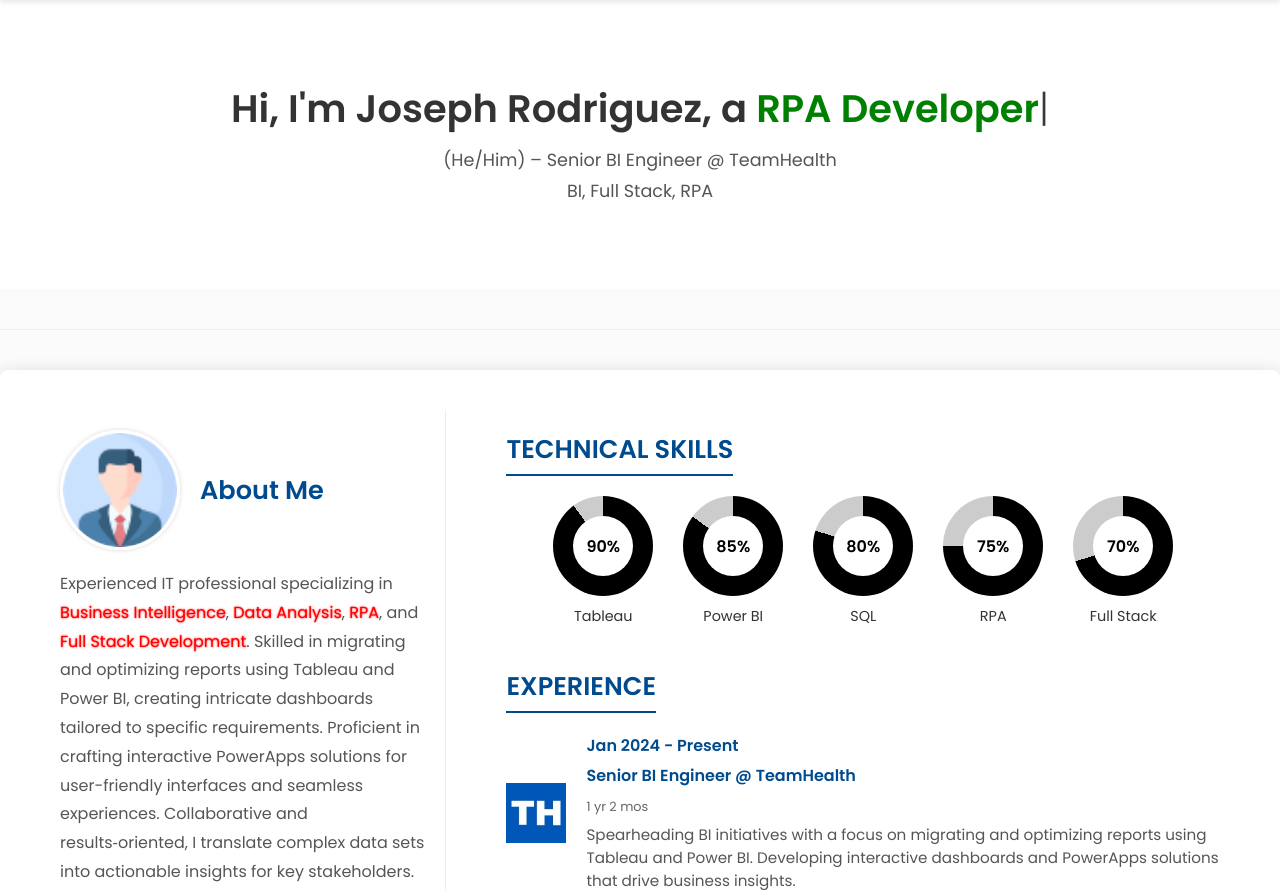
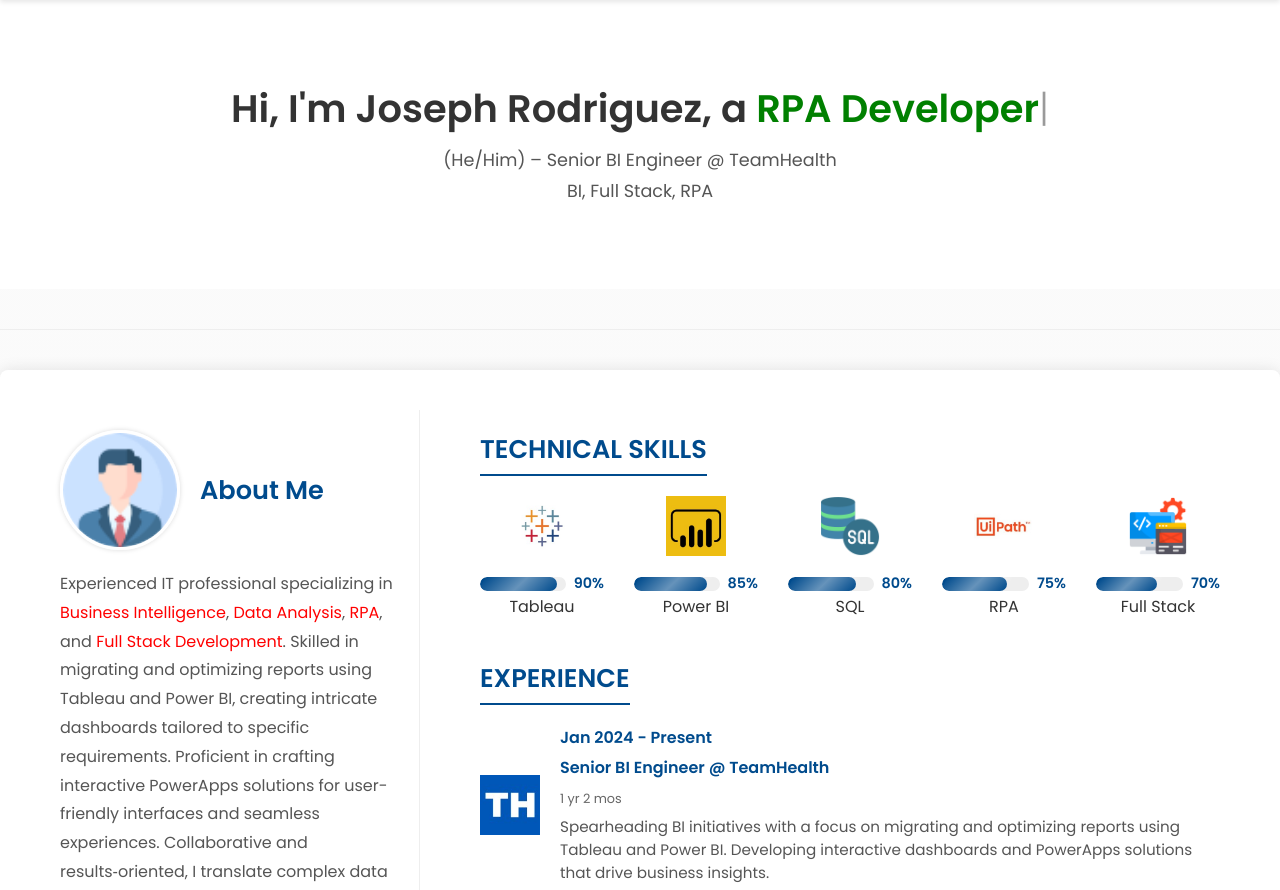
Before and after one commit to josrp172/joseph_rodriguez_bi, a Flask app: page / in a window 1280 px wide. Shown: the part 70-960 px from the top of the page. Run offline with Flask 3, Linux system fonts and the light colour scheme; grey boxes labelled with a size stand in for pictures from a placeholder-image service; some libraries are stand-ins or nearby versions.

Commit message:
v5 update

```diff
--- a/static/css/style.css
+++ b/static/css/style.css
@@ -444,18 +444,165 @@
 
 .highlight {
   color: red;
-  animation: glow 2s ease-in-out infinite alternate;
+  animation: subtleShineWhite 3s ease-in-out infinite;
 }
 
-@keyframes glow {
-  from {
-    text-shadow: 0 0 2px red;
+@keyframes subtleShineWhite {
+  0%, 100% {
+    text-shadow: 0 0 1px white;
   }
-  to {
-    text-shadow: 0 0 2px red;
+  50% {
+    text-shadow: 0 0 3px white;
   }
 }
 
+/* ---------- Technical Skills: Progress Bars with Tool Icons in One Row ---------- */
+.progress-skills {
+  display: flex;
+  gap: 30px;
+  justify-content: center;
+  margin-bottom: 40px;
+  flex-wrap: nowrap; /* all in one row */
+}
+
+.progress-skill {
+  width: 180px; /* adjust as needed */
+  text-align: center;
+  transition: transform 0.3s ease;
+}
+
+.progress-skill:hover {
+  transform: scale(1.05);
+}
+
+.progress-skill .skill-icon {
+  width: 60px;
+  height: 60px;
+  margin-bottom: 10px;
+  transition: filter 0.3s ease;
+  object-fit: contain;
+}
+
+.progress-skill:hover .skill-icon {
+  filter: brightness(1.2);
+}
+
+/* Wrapper for progress bar + percentage text */
+.progress-bar-wrapper {
+  display: flex;
+  align-items: center;
+  justify-content: space-between;
+}
+
+/* Progress Bar Container */
+.progress-bar-container {
+  position: relative;
+  flex: 1;
+  background: #eee;
+  border-radius: 10px;
+  overflow: hidden;
+  height: 14px;
+  margin-right: 8px;
+}
+
+/* Progress Bar with shiny overlay */
+.progress-bar {
+  position: relative;
+  height: 100%;
+  background: #004b8d;
+  border-radius: 10px;
+  width: 0%;
+  transition: width 0.5s ease;
+}
+
+/* Shiny overlay on the progress bar */
+.progress-bar::after {
+  content: "";
+  position: absolute;
+  top: 0;
+  left: -100%;
+  width: 100%;
+  height: 100%;
+  background: linear-gradient(120deg, transparent, rgba(255, 255, 255, 0.4), transparent);
+  transform: skewX(-25deg);
+  animation: shine 2s infinite;
+}
+
+@keyframes shine {
+  from { left: -100%; }
+  to { left: 100%; }
+}
+
+/* Percentage text to the right */
+.progress-percentage {
+  font-size: 0.9rem;
+  color: #004b8d;
+  font-weight: bold;
+}
+
+/* ---------- Projects Section GSAP Hover (if not already applied) ---------- */
+/* (The project card hover effect can be applied via JS, but we also add a fallback transition) */
+.project-card {
+  transition: transform 0.3s ease, box-shadow 0.3s ease;
+}
+
+/* Contact Section Layout */
+#contact {
+  background: #fff;
+  color: #333;
+  padding: 60px 20px;
+}
+
+#contact .contact-container {
+  max-width: 1200px;
+  margin: 0 auto;
+  display: flex;
+  flex-wrap: wrap;
+  gap: 40px;
+}
+
+/* Left Column */
+#contact .left-column {
+  flex: 1;
+  min-width: 280px;
+}
+
+/* Right Column (Form) */
+#contact .right-column {
+  flex: 1;
+  min-width: 280px;
+}
+
+/* Form Elements */
+#contact form {
+  display: flex;
+  flex-direction: column;
+  gap: 20px;
+}
+
+#contact input,
+#contact textarea {
+  width: 100%;
+  padding: 12px;
+  border: 1px solid #ccc;
+  border-radius: 4px;
+  color: #333;
+}
+
+#contact button[type="submit"] {
+  align-self: flex-start;
+  background: #004b8d;
+  color: #fff;
+  border: none;
+  padding: 12px 24px;
+  border-radius: 4px;
+  cursor: pointer;
+  font-weight: 600;
+}
+
+#contact button[type="submit"]:hover {
+  background: #003c7a;
+}
 
 /* Additional styling for the typed text effect */
 .typed-container {
--- a/static/js/scripts.js
+++ b/static/js/scripts.js
@@ -47,3 +47,23 @@
     gsap.to(logo, { duration: 0.3, boxShadow: 'none' });
   });
 });
+
+
+document.addEventListener("DOMContentLoaded", () => {
+  document.querySelectorAll('.highlight').forEach(el => {
+    const text = el.textContent;
+    el.innerHTML = '';
+    for (let i = 0; i < text.length; i++) {
+      const char = text[i];
+      if (char === ' ') {
+        // Append a regular space text node
+        el.appendChild(document.createTextNode(' '));
+      } else {
+        const span = document.createElement('span');
+        span.textContent = char;
+        span.style.animationDelay = `${i * 0.1}s`;
+        el.appendChild(span);
+      }
+    }
+  });
+});
--- a/templates/index.html
+++ b/templates/index.html
@@ -10,8 +10,6 @@
   <link href="https://cdn.jsdelivr.net/npm/aos@2.3.4/dist/aos.css" rel="stylesheet">
 </head>
 <body>
-
-
   <!-- ===== NAVIGATION BAR ===== -->
   <nav>
     <div class="nav-container">
@@ -30,6 +28,7 @@
   <!-- ===== BANNER / HEADER ===== -->
   <header id="banner" data-aos="fade-down">
     <div class="header-content">
+      <!-- Typed Banner -->
       <h1>
         Hi, I'm Joseph Rodriguez, a
         <span class="typed-container" id="typed-roles"></span>
@@ -46,7 +45,7 @@
   <div class="main-container" id="experience" data-aos="fade-up">
     <!-- LEFT COLUMN: About Me & Education -->
     <div class="left-column">
-      <!-- About Me row with centered profile picture -->
+      <!-- Row with Profile Picture & "About Me" heading -->
       <div class="about-me-row">
         <img src="/static/images/profile.png" alt="Profile Photo" class="profile-pic">
         <h3>About Me</h3>
@@ -63,7 +62,6 @@
         and seamless experiences. Collaborative and results‑oriented,
         I translate complex data sets into actionable insights for key stakeholders.
       </p>
-      <!-- Education Table -->
       <div class="info-box">
         <h4>Education</h4>
         <table class="education-table">
@@ -86,48 +84,67 @@
 
     <!-- RIGHT COLUMN: Skills & Experience -->
     <div class="right-column">
-      <!-- Skills Section (Donut Charts) -->
+ <!-- Technical Skills Section: Progress Bars with Tool Icons in One Row -->
 <div class="section" data-aos="fade-up">
   <h2>Technical Skills</h2>
-        <div class="skills">
-          <div class="skill-item">
-            <div class="donut" data-percent="90">
-              <span></span>
+  <div class="progress-skills">
+    <div class="progress-skill">
+      <img src="/static/images/tableau.jpg" alt="Tableau" class="skill-icon">
+      <div class="progress-bar-wrapper">
+        <div class="progress-bar-container">
+          <div class="progress-bar" style="width: 90%;"></div>
+        </div>
+        <span class="progress-percentage">90%</span>
       </div>
       <p>Tableau</p>
     </div>
-          <div class="skill-item">
-            <div class="donut" data-percent="85">
-              <span></span>
+    <div class="progress-skill">
+      <img src="/static/images/powerbi.jpg" alt="Power BI" class="skill-icon">
+      <div class="progress-bar-wrapper">
+        <div class="progress-bar-container">
+          <div class="progress-bar" style="width: 85%;"></div>
+        </div>
+        <span class="progress-percentage">85%</span>
       </div>
       <p>Power BI</p>
     </div>
-          <div class="skill-item">
-            <div class="donut" data-percent="80">
-              <span></span>
+    <div class="progress-skill">
+      <img src="/static/images/sql.png" alt="SQL" class="skill-icon">
+      <div class="progress-bar-wrapper">
+        <div class="progress-bar-container">
+          <div class="progress-bar" style="width: 80%;"></div>
+        </div>
+        <span class="progress-percentage">80%</span>
       </div>
       <p>SQL</p>
     </div>
-          <div class="skill-item">
-            <div class="donut" data-percent="75">
-              <span></span>
+    <div class="progress-skill">
+      <img src="/static/images/uipath.jpg" alt="RPA" class="skill-icon">
+      <div class="progress-bar-wrapper">
+        <div class="progress-bar-container">
+          <div class="progress-bar" style="width: 75%;"></div>
+        </div>
+        <span class="progress-percentage">75%</span>
       </div>
       <p>RPA</p>
     </div>
-          <div class="skill-item">
-            <div class="donut" data-percent="70">
-              <span></span>
+    <div class="progress-skill">
+      <img src="/static/images/fullstack.png" alt="Full Stack" class="skill-icon">
+      <div class="progress-bar-wrapper">
+        <div class="progress-bar-container">
+          <div class="progress-bar" style="width: 70%;"></div>
+        </div>
+        <span class="progress-percentage">70%</span>
       </div>
       <p>Full Stack</p>
     </div>
   </div>
 </div>
-
-      <!-- Experience Section -->
+      <!-- Experience Section with Horizontal Separators -->
       <div class="section" data-aos="fade-up">
         <h2>Experience</h2>
         <div class="experience-list">
-          <!-- Experience Item 1: Senior BI Engineer @ TeamHealth -->
+          <!-- Experience Item 1 -->
           <div class="experience-item">
             <div class="experience-company">
               <img src="/static/images/th.jpg" alt="TeamHealth">
@@ -142,7 +159,7 @@
               </p>
             </div>
           </div>
-          <!-- Experience Item 2: Consultant Team Lead @ NCS Group -->
+          <!-- Experience Item 2 -->
           <div class="experience-item">
             <div class="experience-company">
               <img src="/static/images/ncs.jpg" alt="NCS Group">
@@ -157,7 +174,7 @@
               </p>
             </div>
           </div>
-          <!-- Experience Item 3: Application Consultant - BI -->
+          <!-- Experience Item 3 -->
           <div class="experience-item">
             <div class="experience-company">
               <!-- No company image -->
@@ -167,12 +184,12 @@
               <h3>Application Consultant - BI</h3>
               <span>1 yr 5 mos</span>
               <p>
-                Delivered robust BI solutions using Tableau and Power BI.
-                Engaged in requirement analysis, dashboard development, and performance optimizations.
+                Delivered robust BI solutions using Tableau and Power BI. Engaged in requirement analysis, dashboard
+                development, and performance optimizations.
               </p>
             </div>
           </div>
-          <!-- Experience Item 4: Business Intelligence Developer @ Unilab, Inc. -->
+          <!-- Experience Item 4 -->
           <div class="experience-item">
             <div class="experience-company">
               <img src="/static/images/unilab.jpg" alt="Unilab, Inc.">
@@ -186,7 +203,7 @@
               </p>
             </div>
           </div>
-          <!-- Experience Item 5: Full Stack Developer @ Ubiquity -->
+          <!-- Experience Item 5 -->
           <div class="experience-item">
             <div class="experience-company">
               <img src="/static/images/ubiquity.jpg" alt="Ubiquity">
@@ -200,7 +217,7 @@
               </p>
             </div>
           </div>
-          <!-- Experience Item 6: Software Engineer @ Globe Telecom -->
+          <!-- Experience Item 6 -->
           <div class="experience-item">
             <div class="experience-company">
               <img src="/static/images/globe.jpg" alt="Globe Telecom">
@@ -214,7 +231,7 @@
               </p>
             </div>
           </div>
-          <!-- Experience Item 7: Software Engineer Intern @ Jump Digital Asia -->
+          <!-- Experience Item 7 -->
           <div class="experience-item">
             <div class="experience-company">
               <!-- No company image -->
@@ -233,10 +250,10 @@
     </div>
   </div>
 
-  <!-- ===== SECTION SEPARATOR ===== -->
+  <!-- SECTION SEPARATOR -->
   <div class="section-separator" data-aos="fade-up"></div>
 
-  <!-- ===== PROJECTS SECTION ===== -->
+  <!-- PROJECTS SECTION -->
   <section id="projects" data-aos="fade-up">
     <div class="projects-header" style="text-align:center; margin-bottom:40px;">
       <h2 style="text-transform: uppercase; color: #004b8d; margin-bottom:20px;">Projects</h2>
@@ -244,57 +261,136 @@
     </div>
     <div class="projects-grid">
       <div class="project-card">
-        <img src="https://via.placeholder.com/400x150" alt="Project 1">
+        <img src="https://placehold.co/400x150" alt="Project 1">
         <h3>Project One</h3>
         <p>
-          A short description of this project. It includes interesting features and technologies.
+          Lorem ipsum dolor sit amet, consectetur adipiscing elit. Suspendisse sapien.
         </p>
       </div>
       <div class="project-card">
-        <img src="https://via.placeholder.com/400x150" alt="Project 2">
+        <img src="https://placehold.co/400x150" alt="Project 2">
         <h3>Project Two</h3>
         <p>
-          Another cool project with a different tech stack. Created innovative solutions and overcame challenges.
+          Lorem ipsum dolor sit amet, consectetur adipiscing elit. Suspendisse sapien.
         </p>
       </div>
       <div class="project-card">
-        <img src="https://via.placeholder.com/400x150" alt="Project 3">
+        <img src="https://placehold.co/400x150" alt="Project 3">
         <h3>Project Three</h3>
         <p>
-          Demonstration of advanced data visualization or full stack development using modern frameworks.
+          Lorem ipsum dolor sit amet, consectetur adipiscing elit. Suspendisse sapien.
         </p>
       </div>
     </div>
   </section>
 
-  <!-- ===== SECTION SEPARATOR ===== -->
+  <!-- SECTION SEPARATOR -->
   <div class="section-separator" data-aos="fade-up"></div>
 
-  <!-- ===== CONTACT SECTION ===== -->
-  <section id="contact" data-aos="fade-up">
-    <h2 style="text-transform: uppercase; color: #004b8d; margin-bottom:20px; text-align:center;">Contact Me</h2>
-    <p style="color: #555; margin-bottom:20px; text-align:center;">
-      Feel free to reach out for inquiries or collaborations!
+<!-- CONTACT SECTION - Two Columns on a White Background -->
+<section id="contact" style="background: #fff; color: #333; padding: 60px 20px;">
+  <div style="max-width: 1200px; margin: 0 auto; display: flex; flex-wrap: wrap; gap: 40px;">
+    <!-- Left Column: Heading + Description -->
+    <div style="flex: 1; min-width: 280px;">
+      <h2 style="font-size: 2rem; margin-bottom: 10px;">Let’s Talk</h2>
+      <p style="margin-bottom: 30px; font-size: 1rem; color: #555;">
+        Have a question or a project in mind? Feel free to reach out. I’d love to hear from you and discuss how we can work together.
       </p>
-    <p style="font-weight:600; text-align:center;">Name: Joseph Ignacio Rodriguez (He/Him)</p>
-    <p style="font-weight:600; text-align:center;">Location: Metro Manila, NCR, Philippines</p>
-    <p style="font-weight:600; text-align:center;">Phone: +63 912 345 6789</p>
-    <p style="font-weight:600; text-align:center;">Email: joseph@example.com</p>
+    </div>
+
+    <!-- Right Column: Contact Form -->
+    <div style="flex: 1; min-width: 280px;">
+      <form style="display: flex; flex-direction: column; gap: 20px;">
+        <div>
+          <label for="name" style="display: block; margin-bottom: 8px; font-weight: 600;">Name</label>
+          <input
+            type="text"
+            id="name"
+            name="name"
+            placeholder="Your Name"
+            style="
+              width: 100%;
+              padding: 12px;
+              border: 1px solid #ccc;
+              border-radius: 4px;
+              color: #333;
+            "
+            required
+          />
+        </div>
+
+        <div>
+          <label for="email" style="display: block; margin-bottom: 8px; font-weight: 600;">Email</label>
+          <input
+            type="email"
+            id="email"
+            name="email"
+            placeholder="you@example.com"
+            style="
+              width: 100%;
+              padding: 12px;
+              border: 1px solid #ccc;
+              border-radius: 4px;
+              color: #333;
+            "
+            required
+          />
+        </div>
+
+        <div>
+          <label for="message" style="display: block; margin-bottom: 8px; font-weight: 600;">Message</label>
+          <textarea
+            id="message"
+            name="message"
+            rows="5"
+            placeholder="Your Message"
+            style="
+              width: 100%;
+              padding: 12px;
+              border: 1px solid #ccc;
+              border-radius: 4px;
+              color: #333;
+              resize: vertical;
+            "
+            required
+          ></textarea>
+        </div>
+
+        <button
+          type="submit"
+          style="
+            align-self: flex-start;
+            background: #004b8d;
+            color: #fff;
+            border: none;
+            padding: 12px 24px;
+            border-radius: 4px;
+            cursor: pointer;
+            font-weight: 600;
+          "
+        >
+          Submit
+        </button>
+      </form>
+    </div>
+  </div>
 </section>
 
-  <!-- ===== FOOTER ===== -->
+
+
+  <!-- FOOTER -->
   <footer data-aos="fade-up">
     <p style="font-size:0.95rem; text-align:center;">© 2023 Joseph Rodriguez. All rights reserved.</p>
   </footer>
 
-  <!-- ===== SCRIPTS ===== -->
-  <!-- Typed.js library via CDN -->
+  <!-- SCRIPTS -->
+  <!-- Typed.js via CDN -->
   <script src="https://unpkg.com/typed.js@2.1.0/dist/typed.umd.js"></script>
-  <!-- AOS library via CDN -->
+  <!-- AOS via CDN -->
   <script src="https://cdn.jsdelivr.net/npm/aos@2.3.4/dist/aos.js"></script>
-  <!-- GSAP library via CDN -->
+  <!-- GSAP via CDN -->
   <script src="https://cdnjs.cloudflare.com/ajax/libs/gsap/3.11.3/gsap.min.js"></script>
-  <!-- Custom scripts -->
+  <!-- Custom Scripts -->
   <script src="/static/js/scripts.js"></script>
   <script>
     // Initialize Typed.js with preStringTyped to set color before typing begins
@@ -322,44 +418,15 @@
       duration: 800,
       once: true
     });
-
-      // Example GSAP Animation for a smooth entrance of sections
-      gsap.from(".header-content", { duration: 1, y: -50, opacity: 0, ease: "power2.out" });
-      gsap.from(".about-me-row", { duration: 1, x: -50, opacity: 0, ease: "power2.out", delay: 0.5 });
-      gsap.from(".experience-item", { duration: 1, x: 50, opacity: 0, ease: "power2.out", stagger: 0.2, delay: 1 });
-      gsap.from(".project-card", { duration: 1, scale: 0.8, opacity: 0, ease: "back.out(1.7)", stagger: 0.2, delay: 1.5 });
-
-       // GSAP: Loading Animation
-      window.addEventListener("load", function() {
-        // Animate the loader overlay out
-        gsap.to("#loader", { duration: 1, opacity: 0, ease: "power1.out", onComplete: () => {
-          document.getElementById("loader").style.display = "none";
-        }});
+    // Optional: GSAP hover animation for project cards (if desired)
+    document.querySelectorAll('.project-card').forEach(card => {
+      card.addEventListener('mouseenter', () => {
+        gsap.to(card, { scale: 1.05, duration: 0.3 });
       });
-
-      // GSAP: Background Animation (example: animate a gradient)
-      gsap.to("#bg-animation", {
-        backgroundPosition: "200% 200%",
-        duration: 20,
-        repeat: -1,
-        ease: "none"
+      card.addEventListener('mouseleave', () => {
+        gsap.to(card, { scale: 1, duration: 0.3 });
       });
-
-      // Wait until the page is fully loaded
-    window.addEventListener("load", () => {
-      // Create a GSAP timeline with a total delay of 5 seconds
-      gsap.timeline()
-        // Optionally animate the spinner (rotate continuously)
-        .to(".loader-spinner", { duration: 5, rotation: 360 * 5, ease: "none" })
-        // Then fade out the loader (after 5 seconds)
-        .to("#loader", { duration: 1, opacity: 0, ease: "power1.out", onComplete: () => {
-            document.getElementById("loader").style.display = "none";
-          }
-        }, "-=0.5")
-        // Simultaneously fade in the main content
-        .to("#main-content", { duration: 1, opacity: 1 }, "-=0.5");
     });
-
   </script>
 </body>
 </html>
```
Also changed, not shown: static/images/fullstack.png (added), static/images/powerbi.jpg (added), static/images/sql.png (added), static/images/tableau.jpg (added), static/images/uipath.jpg (added). Lines whose indentation alone changed are shown as unchanged.
